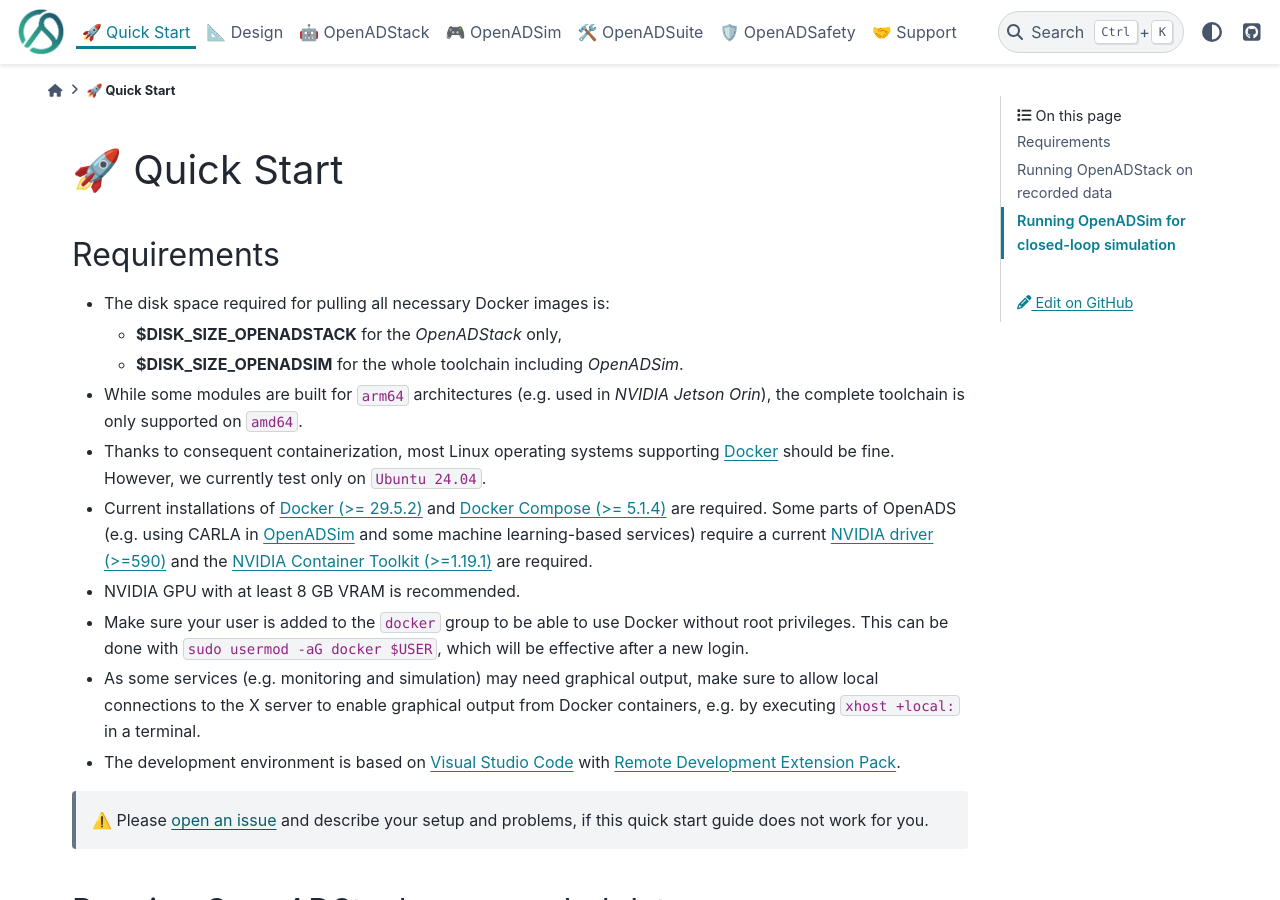
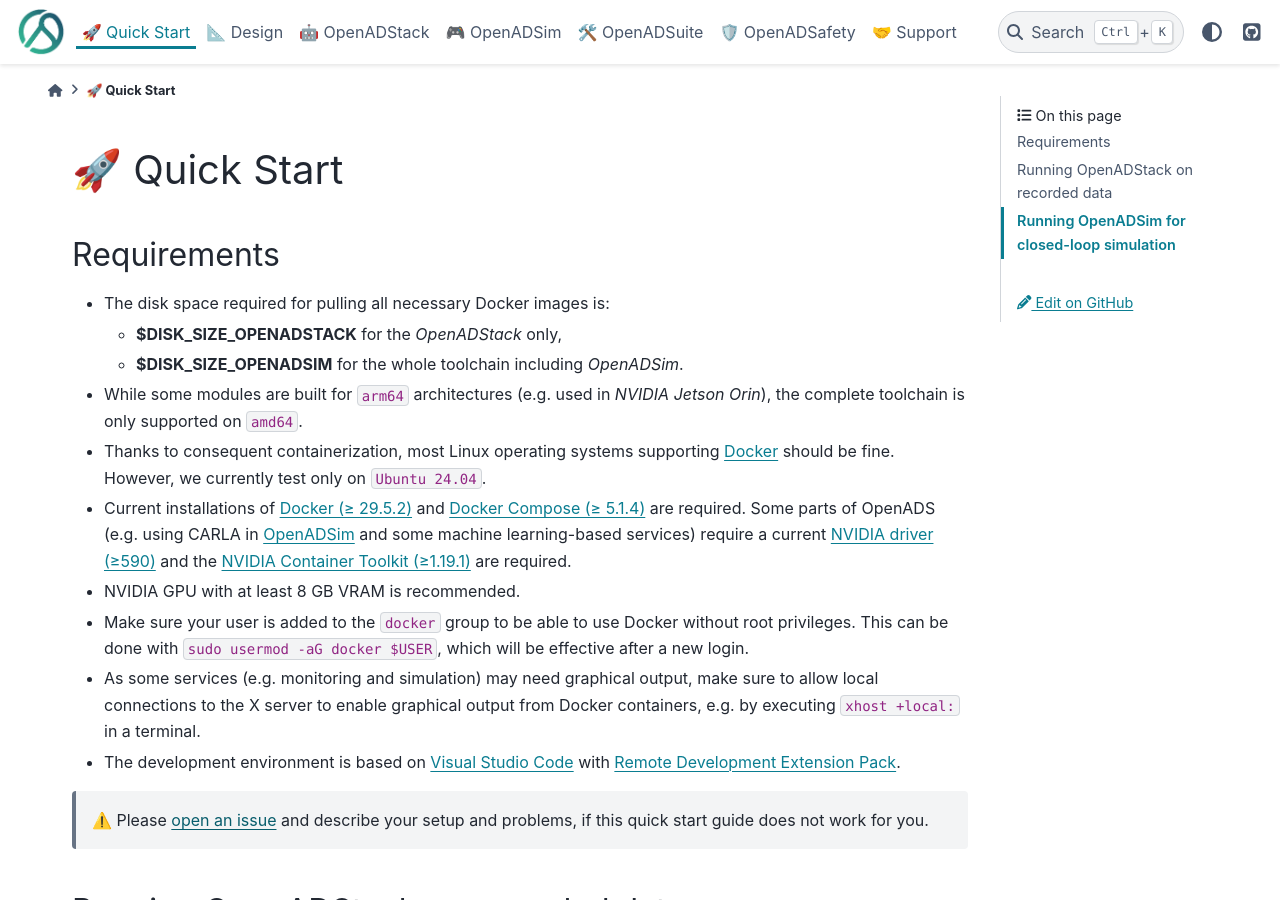
Before and after one commit to openads-project/openads-project.github.io, a Sphinx documentation site: the page built from docs/start/start.md, in a window 1280 px wide and 900 px high. Built offline with Sphinx 7.4.7 and the PyData theme 0.15.4, drawn with Linux system fonts in a browser that asks for light colours; pages that are not in the unit, such as notebooks, are missing from menus.

Commit message:
improve readmes

```diff
--- a/docs/start/start.md
+++ b/docs/start/start.md
@@ -12,7 +12,7 @@
   - **$DISK_SIZE_OPENADSIM** for the whole toolchain including *OpenADSim*.
 - While some modules are built for `arm64` architectures (e.g. used in *NVIDIA Jetson Orin*), the complete toolchain is only supported on `amd64`.
 - Thanks to consequent containerization, most Linux operating systems supporting [Docker](https://www.docker.com/) should be fine. However, we currently test only on `Ubuntu 24.04`.
-- Current installations of [Docker (>= 29.5.2)](https://docs.docker.com/engine/install/ubuntu/) and [Docker Compose (>= 5.1.4)](https://docs.docker.com/compose/install/) are required. Some parts of OpenADS (e.g. using CARLA in [OpenADSim](../openadsim/openadsim.md) and some machine learning-based services) require a current [NVIDIA driver (>=590)](https://docs.nvidia.com/datacenter/tesla/driver-installation-guide/latest/ubuntu.html) and the [NVIDIA Container Toolkit (>=1.19.1)](https://docs.nvidia.com/datacenter/cloud-native/container-toolkit/latest/install-guide.html) are required.
+- Current installations of [Docker (≥ 29.5.2)](https://docs.docker.com/engine/install/ubuntu/) and [Docker Compose (≥ 5.1.4)](https://docs.docker.com/compose/install/) are required. Some parts of OpenADS (e.g. using CARLA in [OpenADSim](../openadsim/openadsim.md) and some machine learning-based services) require a current [NVIDIA driver (≥590)](https://docs.nvidia.com/datacenter/tesla/driver-installation-guide/latest/ubuntu.html) and the [NVIDIA Container Toolkit (≥1.19.1)](https://docs.nvidia.com/datacenter/cloud-native/container-toolkit/latest/install-guide.html) are required.
 - NVIDIA GPU with at least 8 GB VRAM is recommended.
 - Make sure your user is added to the `docker` group to be able to use Docker without root privileges. This can be done with `sudo usermod -aG docker $USER`, which  will be effective after a new login.
 - As some services (e.g. monitoring and simulation) may need graphical output, make sure to allow local connections to the X server to enable graphical output from Docker containers, e.g. by executing `xhost +local:` in a terminal.
```
Also changed, not shown: docs/index.md (+2 -2 lines), docs/openadsim/openadsim.md (+1 -1 lines), docs/openadstack/openadstack.md (+1 -1 lines).
